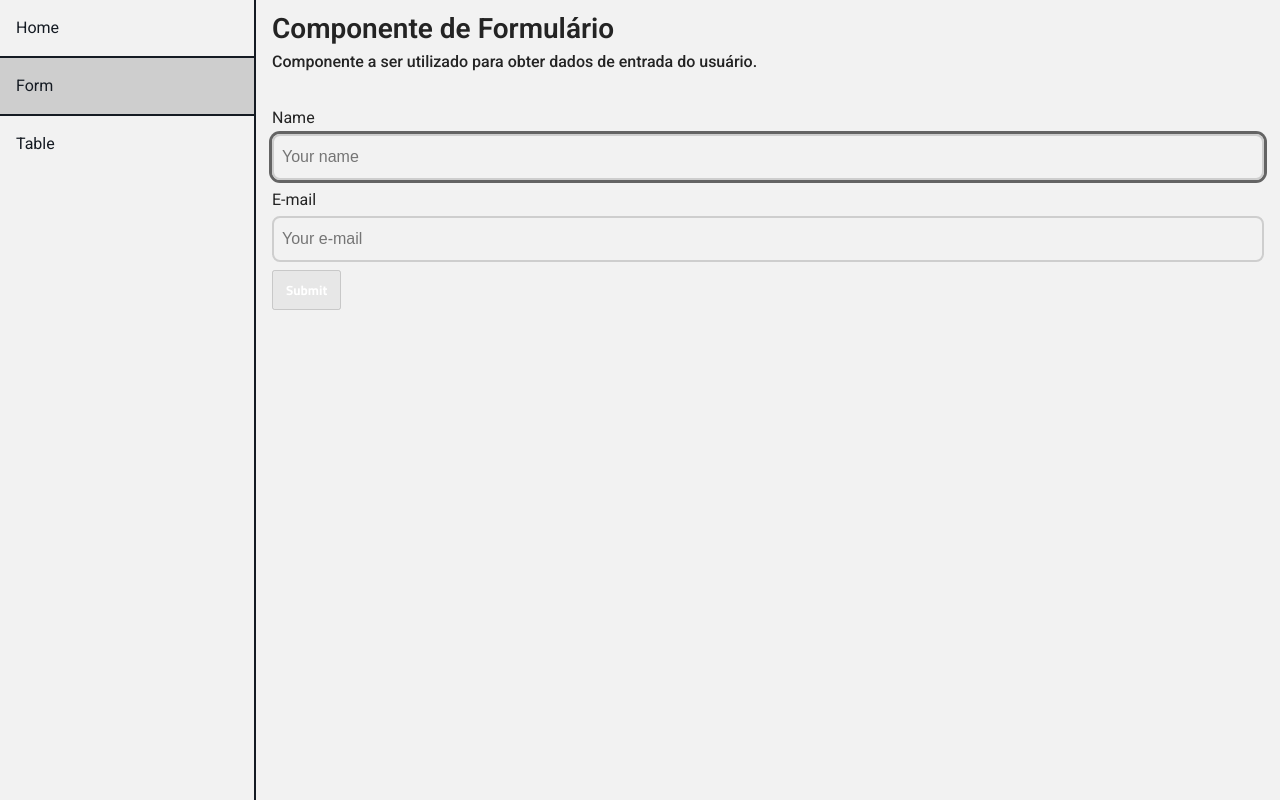
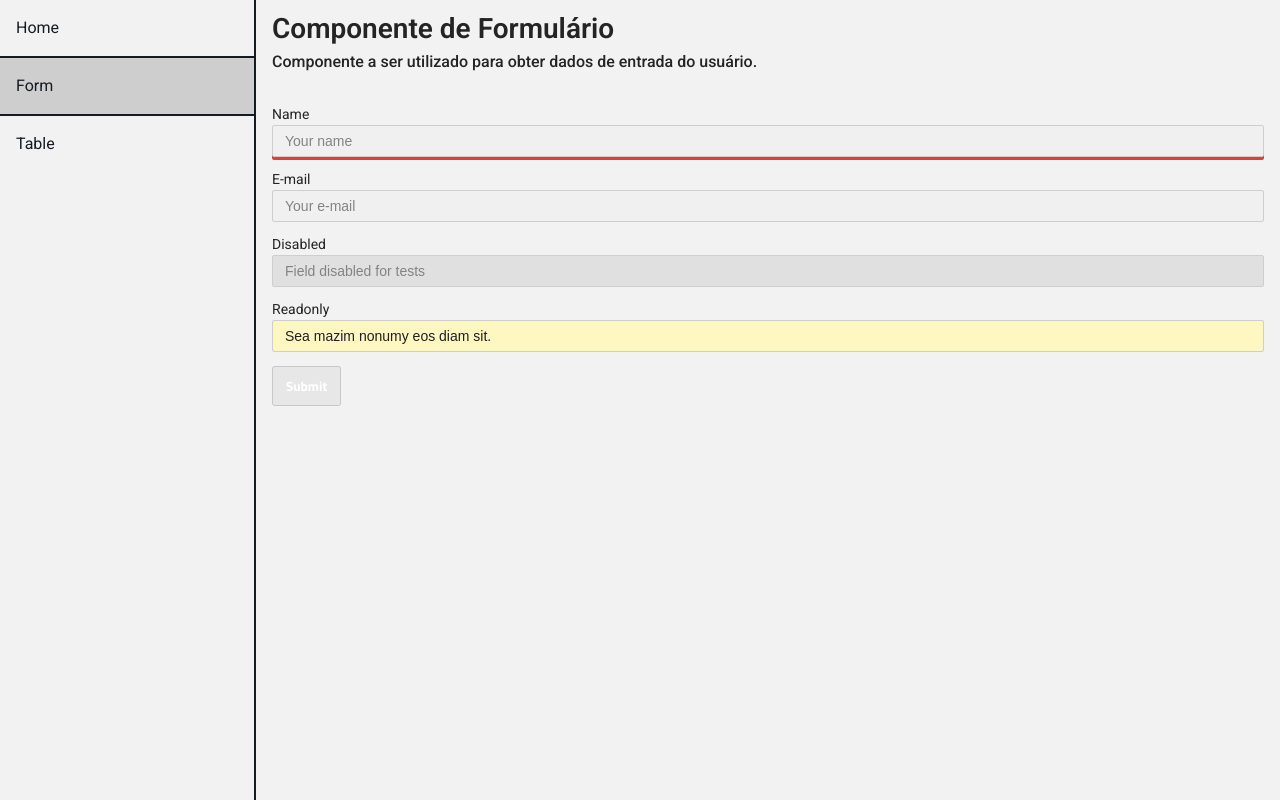
Before and after one commit to adairjuneo/sandbox-ui, a React (Vite) app: page /form in a window 1280 px wide. Built offline with nearby package versions, Linux system fonts and the light colour scheme.

Commit message:
CSS visual improvements on TextField component.

```diff
--- a/src/lib/form/index.tsx
+++ b/src/lib/form/index.tsx
@@ -1,5 +1,3 @@
-import './styles.css';
-
 import React, { useMemo, useState } from 'react';
 import { infer as ZodInfer, ZodSchema } from 'zod';
 
--- a/src/lib/form/styles.css
+++ /dev/null
@@ -1,32 +0,0 @@
-input {
-  background-color: transparent;
-  color: #242424;
-  font-size: 16px;
-}
-
-.field-container {
-  display: flex;
-  flex-direction: column;
-  gap: 4px;
-}
-
-.field-label:has(+ input:required)::after {
-  content: " *";
-  color: #242424;
-}
-
-.field-input {
-  border: 2px solid #CECECE;
-  border-radius: 8px;
-  padding: 12px 8px;
-}
-
-.field-input[data-error=true] {
-  border-color: #DC3E42;
-  background-color: #FFDBDC;
-}
-
-.field-container .field-error {
-  font-size: 14px;
-  color: #DC3E42;
-}
--- a/src/lib/form/text-field.tsx
+++ /dev/null
@@ -1,33 +0,0 @@
-import './styles.css';
-
-import React from 'react';
-
-interface TextFieldProps extends React.ComponentProps<'input'> {
-  label?: string;
-  errors?: string[];
-}
-
-export const TextField = React.forwardRef<HTMLInputElement, TextFieldProps>(
-  ({ label, errors, ...props }, ref) => {
-    return (
-      <div className="field-container">
-        {label && (
-          <label className="field-label" htmlFor={props.name}>
-            {label}
-          </label>
-        )}
-        <input
-          id={props.name}
-          ref={ref}
-          className="field-input"
-          placeholder={!label ? props.name : props.placeholder}
-          data-error={!!errors?.length}
-          {...props}
-        />
-        {!!errors?.length && (
-          <span className="field-error">{errors.map((error) => error)}</span>
-        )}
-      </div>
-    );
-  }
-);
--- /dev/null
+++ b/src/lib/form/textfield/index.tsx
@@ -0,0 +1,92 @@
+import './styles.scss';
+
+import React from 'react';
+
+interface TextFieldSlotProps extends React.ComponentProps<'div'> {
+  children: React.ReactNode;
+  position: 'left' | 'right';
+}
+
+export const Slot = React.forwardRef<HTMLDivElement, TextFieldSlotProps>(
+  (props, ref) => {
+    const { children, ...rest } = props;
+
+    return (
+      <div
+        ref={ref}
+        data-state-position={props.position}
+        className="field-slot"
+        {...rest}
+      >
+        {children}
+      </div>
+    );
+  }
+);
+
+Slot.displayName = 'TextFieldSlot';
+
+interface TextFieldInputProps extends React.ComponentProps<'input'> {
+  label?: string;
+  errors?: string[];
+}
+
+export const Input = React.forwardRef<HTMLInputElement, TextFieldInputProps>(
+  (props, ref) => {
+    const { type = 'text', name, label, errors, children, ...rest } = props;
+    const leftSlotElements: React.ReactNode[] = [];
+    const rightSlotElements: React.ReactNode[] = [];
+
+    React.Children.forEach(children, (child) => {
+      if (
+        React.isValidElement<TextFieldSlotProps>(child) &&
+        child.type === Slot
+      ) {
+        const slot = React.cloneElement(child);
+        switch (child.props.position) {
+          case 'left':
+            leftSlotElements.push(slot);
+            break;
+          case 'right':
+            rightSlotElements.push(slot);
+            break;
+          default:
+            break;
+        }
+      }
+    });
+
+    const hasLeftSlotElements = Boolean(leftSlotElements?.length);
+    const hasRightSlotElements = Boolean(rightSlotElements?.length);
+    const hasValidationErrors = Boolean(errors?.length);
+    const isReadOnly = Boolean(props.readOnly);
+
+    return (
+      <div className="field-root" data-state-error={hasValidationErrors}>
+        {label && (
+          <label className="field-label" title={label} htmlFor={name}>
+            {label}
+          </label>
+        )}
+        <div className="field-container">
+          {hasLeftSlotElements && leftSlotElements}
+          <input
+            ref={ref}
+            id={name}
+            type={type}
+            tabIndex={!isReadOnly ? 0 : -1}
+            className="field-input"
+            placeholder={!label ? name : rest.placeholder}
+            data-state-error={hasValidationErrors}
+            data-state-read-only={isReadOnly}
+            {...rest}
+          />
+          {hasRightSlotElements && rightSlotElements}
+        </div>
+        <span className="field-error">{errors?.map((error) => error)}</span>
+      </div>
+    );
+  }
+);
+
+Input.displayName = 'TextFieldInput';
--- /dev/null
+++ b/src/lib/form/textfield/styles.scss
@@ -0,0 +1,170 @@
+* {
+  --font-color: #202020;
+  --soft-font-color: #838383;
+  --default-bg-color: #F0F0F0;
+  --font-disabled-color: #E8E8E8;
+  --disabled-bg-color: #E0E0E0;
+  --border-color: #CECECE;
+  --danger-color: #DC3E42;
+  --danger-bg-color: #FFDBDC;
+  --danger-border-color: #F4A9AA;
+  --read-only-bg-color: #FFF7C2;
+}
+
+/* Chrome, Safari, Edge, Opera */
+input::-webkit-outer-spin-button,
+input::-webkit-inner-spin-button {
+  -webkit-appearance: none;
+  margin: 0;
+}
+
+/* Firefox */
+input[type=number] {
+  appearance: textfield;
+}
+
+.field-root {
+  display: flex;
+  flex-direction: column;
+  text-align: start;
+
+  .field-label {
+    display: block;
+    padding: 0;
+    margin-bottom: 3px;
+    font-size: 0.875rem;
+    line-height: normal;
+    color: var(--label-font-color);
+    overflow: hidden;
+    text-overflow: ellipsis;
+    white-space: nowrap;
+
+    &:has(+ input:required)::after {
+      content: "*";
+      color: var(--font-color);
+    }
+
+    &[data-state-uppercase=true] {
+      text-transform: uppercase;
+    }
+
+    &[data-state-required-label=true] {
+      color: var(--danger-color);
+      font-weight: 600;
+      font-size: 0.875rem;
+      margin-left: 1px;
+    }
+  }
+
+  .field-container {
+    width: 100%;
+    height: 32px;
+    margin: 0;
+    padding: 0;
+    overflow: hidden;
+    display: flex;
+    flex-direction: row;
+    gap: 0;
+    justify-content: space-between;
+    border-radius: 2px;
+    border: 1px solid var(--border-color);
+    background-color: var(--default-bg-color);
+
+    &:has(input[data-state-error=true]) {
+      border-color: var(--danger-border-color);
+      background-color: var(--danger-bg-color);
+    }
+
+    &:has(input[data-state-read-only=true]) {
+      cursor: default;
+      pointer-events: none;
+      background-color: var(--read-only-bg-color);
+    }
+
+    &:has(input:focus) {
+      box-shadow: 0 3px 0 var(--danger-color);
+      transition: box-shadow 250ms cubic-bezier(.19, .62, .58, .98) 100ms;
+    }
+
+    &:has(input:disabled) {
+      color: var(--font-disabled-color);
+      transition: color 450ms cubic-bezier(0.23, 1, 0.32, 1) 0ms;
+      background-color: var(--disabled-bg-color);
+      pointer-events: none;
+    }
+
+    .field-input {
+      flex-grow: 1;
+      padding: 6px;
+      font-size: 0.875rem;
+      text-indent: 0.375rem;
+      line-height: 0.875rem;
+      border: none;
+      color: var(--font-color);
+      font-weight: 400;
+      background-color: transparent;
+
+      &::placeholder {
+        color: var(--soft-font-color);
+      }
+
+      &::-webkit-input-placeholder {
+        /* Chrome/Opera/Safari */
+        color: var(--soft-font-color);
+      }
+
+      &::-moz-placeholder {
+        /* Firefox 19+ */
+        color: var(--soft-font-color);
+      }
+
+      &:-ms-input-placeholder {
+        /* IE 10+ */
+        color: var(--soft-font-color);
+      }
+
+      &:-moz-placeholder {
+        /* Firefox 18- */
+        color: var(--soft-font-color);
+      }
+    }
+
+    .field-slot {
+      overflow: hidden;
+
+      >* {
+        height: 100%;
+      }
+
+      &[data-state-position=left] {
+        margin-right: 0px;
+        border-top-left-radius: 1px;
+        border-bottom-left-radius: 1px;
+
+        :last-child {
+          border-top-right-radius: 0px;
+          border-bottom-right-radius: 0px;
+        }
+      }
+
+      &[data-state-position=right] {
+        margin-left: 0px;
+        border-top-right-radius: 1px;
+        border-bottom-right-radius: 1px;
+
+        :first-child {
+          border-top-left-radius: 0px;
+          border-bottom-left-radius: 0px;
+        }
+      }
+    }
+  }
+
+  .field-error {
+    width: 100%;
+    color: var(--danger-color);
+    margin-top: 6px;
+    font-size: 0.8125rem;
+    line-height: 0.8125rem;
+  }
+}
--- a/src/routes/form/index.tsx
+++ b/src/routes/form/index.tsx
@@ -2,7 +2,7 @@ import { MDXProvider } from '@mdx-js/react';
 import { z } from 'zod';
 
 import { useForm } from '@/lib/form';
-import { TextField } from '@/lib/form/text-field';
+import * as TextField from '@/lib/form/textfield';
 
 const components = {
   em: (props: any) => <i {...props} />,
@@ -15,6 +15,8 @@ const formSchema = z.object({
   email: z
     .string({ message: 'Campo obrigatório' })
     .email({ message: 'Deve ser um e-mail valido' }),
+  disabled: z.string().optional(),
+  readonly: z.string().optional(),
 });
 
 const FormPage = () => {
@@ -39,21 +41,42 @@ const FormPage = () => {
           style={{ display: 'flex', flexDirection: 'column', gap: 8 }}
           onSubmit={handleSubmit(handleSubmitForm)}
         >
-          <TextField
+          <TextField.Input
             {...register('nome')}
             autoFocus
+            required
             label="Name"
             type="text"
             errors={errors.nome}
             placeholder="Your name"
           />
 
-          <TextField
+          <TextField.Input
             {...register('email')}
+            required
             label="E-mail"
             type="email"
             errors={errors.email}
             placeholder="Your e-mail"
+          />
+
+          <TextField.Input
+            {...register('disabled')}
+            disabled
+            label="Disabled"
+            type="text"
+            errors={errors.disabled}
+            placeholder="Field disabled for tests"
+          />
+
+          <TextField.Input
+            {...register('readonly')}
+            readOnly
+            label="Readonly"
+            type="text"
+            errors={errors.readonly}
+            value="Sea mazim nonumy eos diam sit."
+            placeholder="Readonly for tests"
           />
 
           <div>
```
